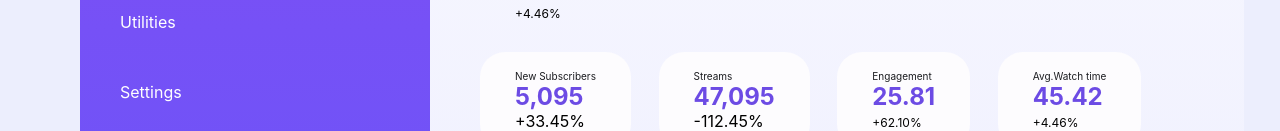
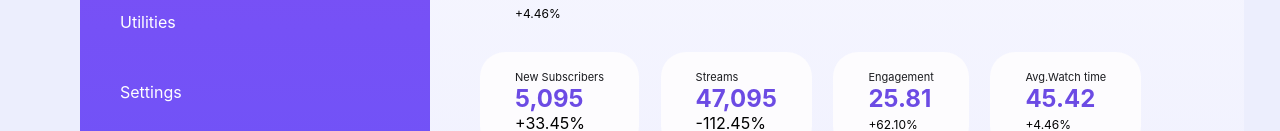
Before and after one commit to kbrzdem/finance-dashboard, a React (Create React App) app: page / in a window 1280 px wide. Shown: the part 680-811 px from the top of the page. Built offline with nearby package versions, Linux system fonts and the light colour scheme.

Commit message:
subscriberscard style verildi

```diff
--- a/src/App.css
+++ b/src/App.css
@@ -171,7 +171,7 @@ main {
 }
 
 .subscriberscard__title {
-  font-size: 10px;
+  font-size: 11px;
   color: #1B1C20;
   margin: 0px;
 }
--- a/src/App.scss
+++ b/src/App.scss
@@ -125,7 +125,7 @@ main{
     background: #FDFCFE;
     border-radius: 25px;
      &__title{
-         font-size: 10px;
+         font-size: 11px;
          color:#1B1C20;
          margin:0px;
      }
```
